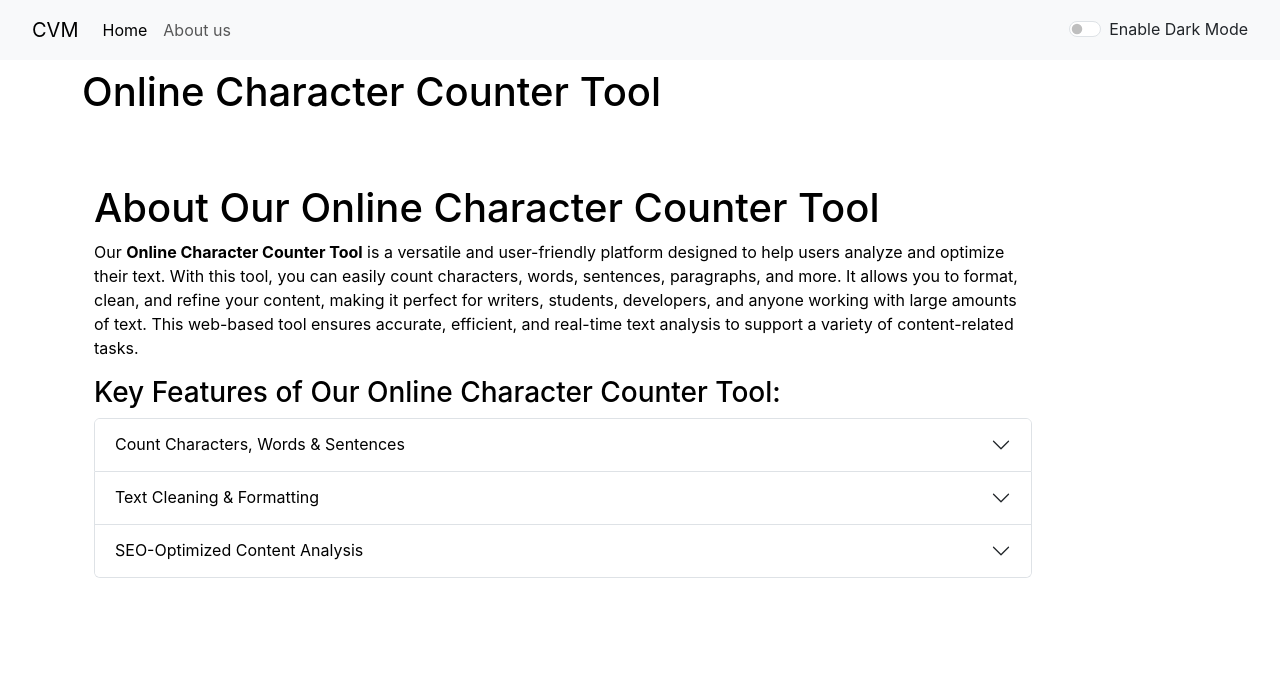
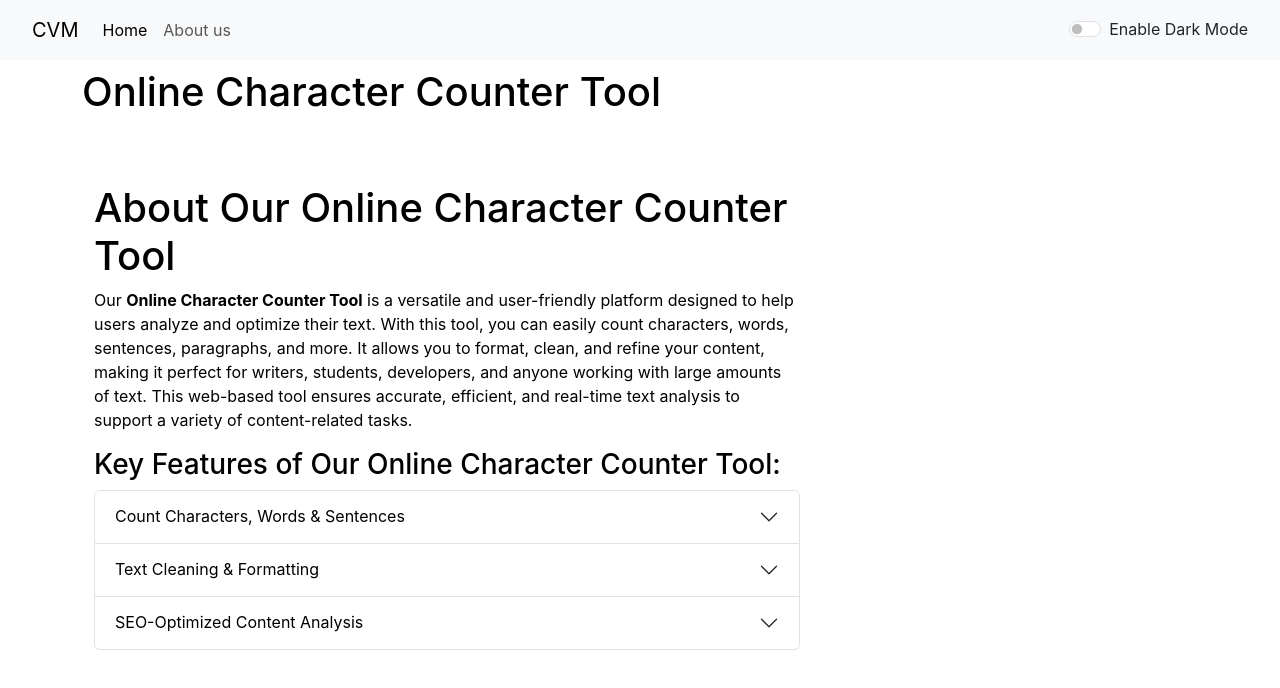
Before and after one commit to M-Farhan-Shaukat/react_learn, a React (Create React App) app: page /about in a window 1280 px wide. Shown: the top 688 px of the page. Built offline with nearby package versions, Linux system fonts and the light colour scheme.

Commit message:
fix responsive

```diff
--- a/src/App.css
+++ b/src/App.css
@@ -102,20 +102,37 @@
   padding: 10px 20px;
 }
 
-
 @media (max-width: 1199px) {
-
   .about-container {
     position: relative;
     width: 100%;
   }
   .container {
-    padding-right: 0px;
+    padding-right: 13px;
+  }
+  .about-container {
+    height: 100%;
   }
 }
-@media (max-width: 480px) {
+
+@media (max-width: 576) {
   .about-container {
     position: relative;
     width: 100%;
+    height: 100%;
+  }
+
+  .container {
+    padding-right: 5px;
   }
 }
+
+@media (min-width: 1200px) {
+  .container {
+    padding-right: 205px;
+    height: 100%;
+  }
+  .about-container {
+    height: 100%;
+  }
+}
```
Lines whose indentation alone changed are shown as unchanged.
